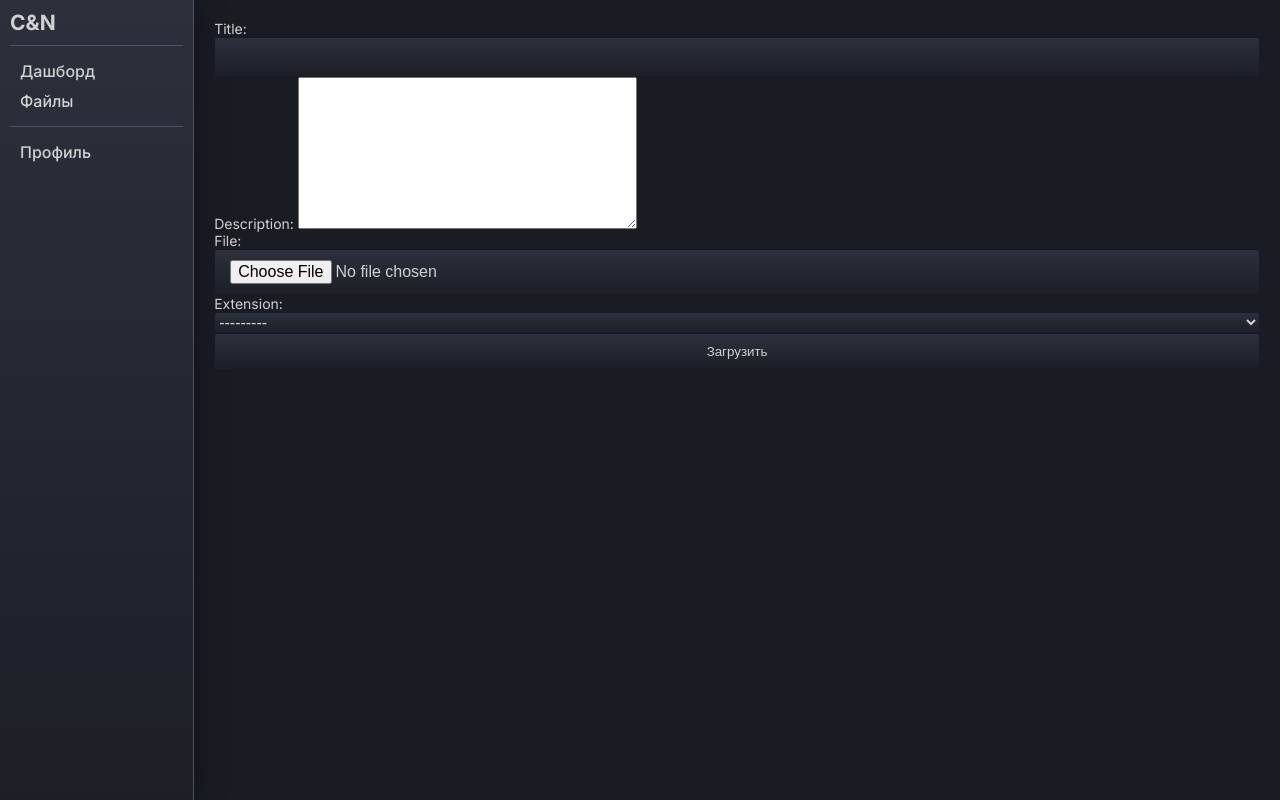
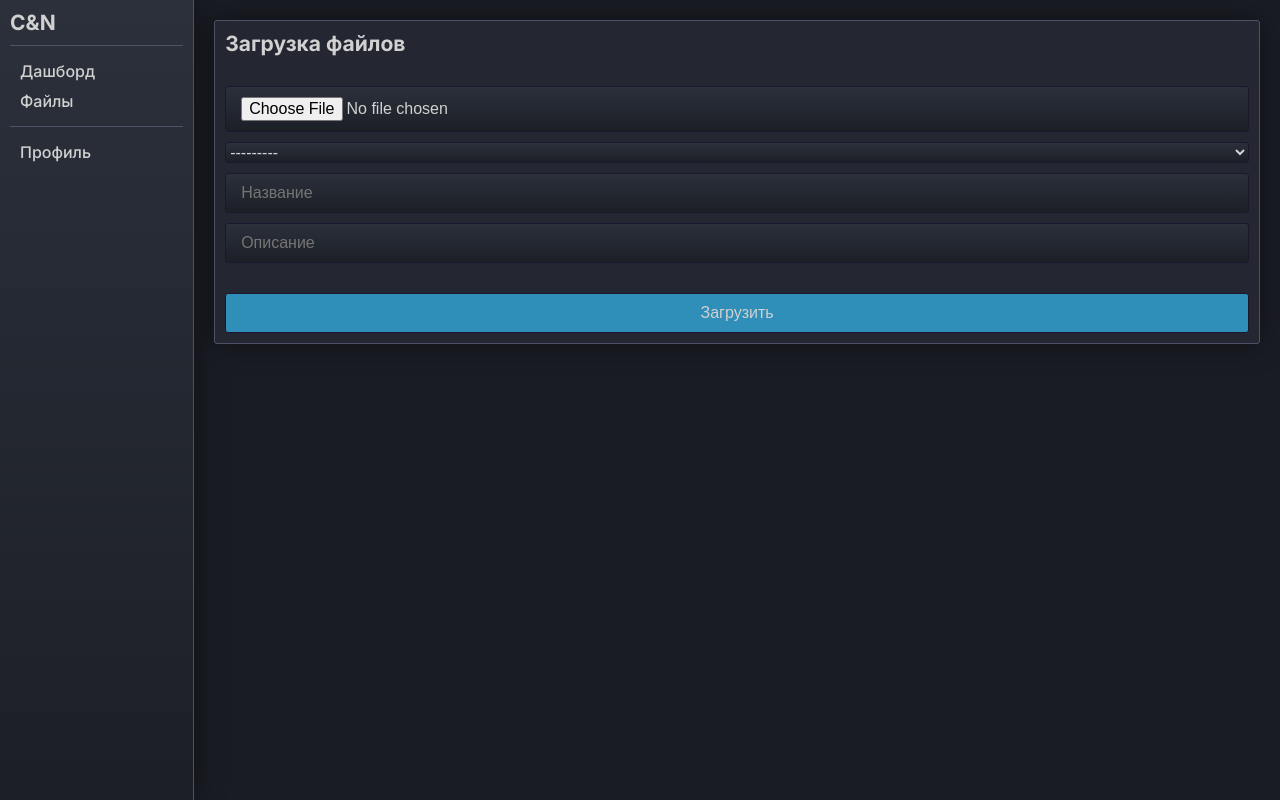
Before and after one commit to dmeetri/CandA, a Django app: page /files/create/ in a window 1280 px wide. Run offline with Django 5.2, Linux system fonts and the light colour scheme.

Commit message:
add: styles for load files

```diff
--- a/CN/main/forms.py
+++ b/CN/main/forms.py
@@ -4,6 +4,15 @@ from . import models
 # === FILES ===
 
 class CreateFileForm(forms.ModelForm):
+    title = forms.CharField(
+        required=False,
+        widget=forms.TextInput(attrs={'placeholder': 'Название'})
+    )
+    description = forms.CharField(
+        required=False,
+        widget=forms.TextInput(attrs={'placeholder': 'Описание'})
+    )
+
     class Meta:
         model = models.FileModel
         fields = [
--- a/CN/static/styles.css
+++ b/CN/static/styles.css
@@ -81,32 +81,32 @@ button:hover {
 
 /* GAP VERTICAL */
 
-.gap-v-10 {
+.gap-h-10 {
   display: flex;
   gap: 10px;
 }
-.gap-v-20 {
+.gap-h-20 {
   display: flex;
   gap: 20px;
 }
-.gap-v-30 {
+.gap-h-30 {
   display: flex;
   gap: 30px;
 }
 
 /* GAP HORISONTAL */
 
-.gap-h-10 {
+.gap-v-10 {
   display: flex;
   flex-direction: column;
   gap: 10px;
 }
-.gap-h-20 {
+.gap-v-20 {
   display: flex;
   flex-direction: column;
   gap: 20px;
 }
-.gap-h-30 {
+.gap-v-30 {
   display: flex;
   flex-direction: column;
   gap: 30px;
@@ -137,6 +137,8 @@ input:hover {
 input:focus {
   border: 1px solid var(--accent-color);
 }
+
+/* SELECT */
 
 select {
   width: 100%;
--- a/CN/templates/files/create_file.html
+++ b/CN/templates/files/create_file.html
@@ -4,9 +4,20 @@
 {% block title %}Загрузить файл{% endblock %}
 
 {% block content %}
-<form method="post" enctype="multipart/form-data">
-  {% csrf_token %}
-  {{ form.as_p }}
-  <button type="submit">Загрузить</button>
-</form>
+<section class="main-block gap-v-30">
+  <h2>Загрузка файлов</h2>
+
+  <form method="post" enctype="multipart/form-data" class="gap-v-30">
+    {% csrf_token %}
+
+    <div class="gap-v-10">
+      {{ form.file }}
+      {{ form.extension }}
+      {{ form.title }}
+      {{ form.description }}
+    </div>
+
+    <button type="submit" class="blue-button text-regular font-normal">Загрузить</button>
+  </form>
+</section>
 {% endblock %}
```
Also changed, not shown: CN/templates/files/files.html (+6 -6 lines).
